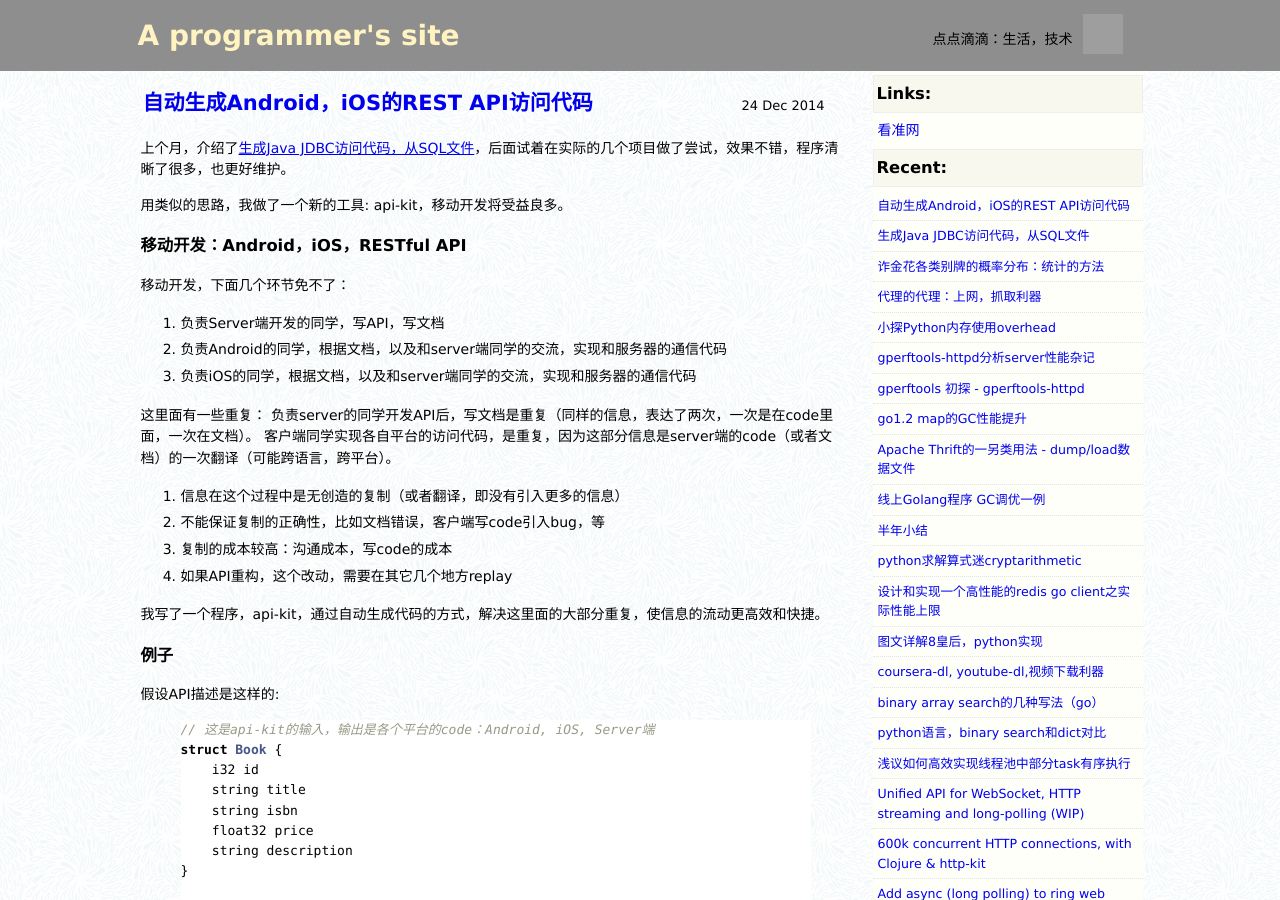
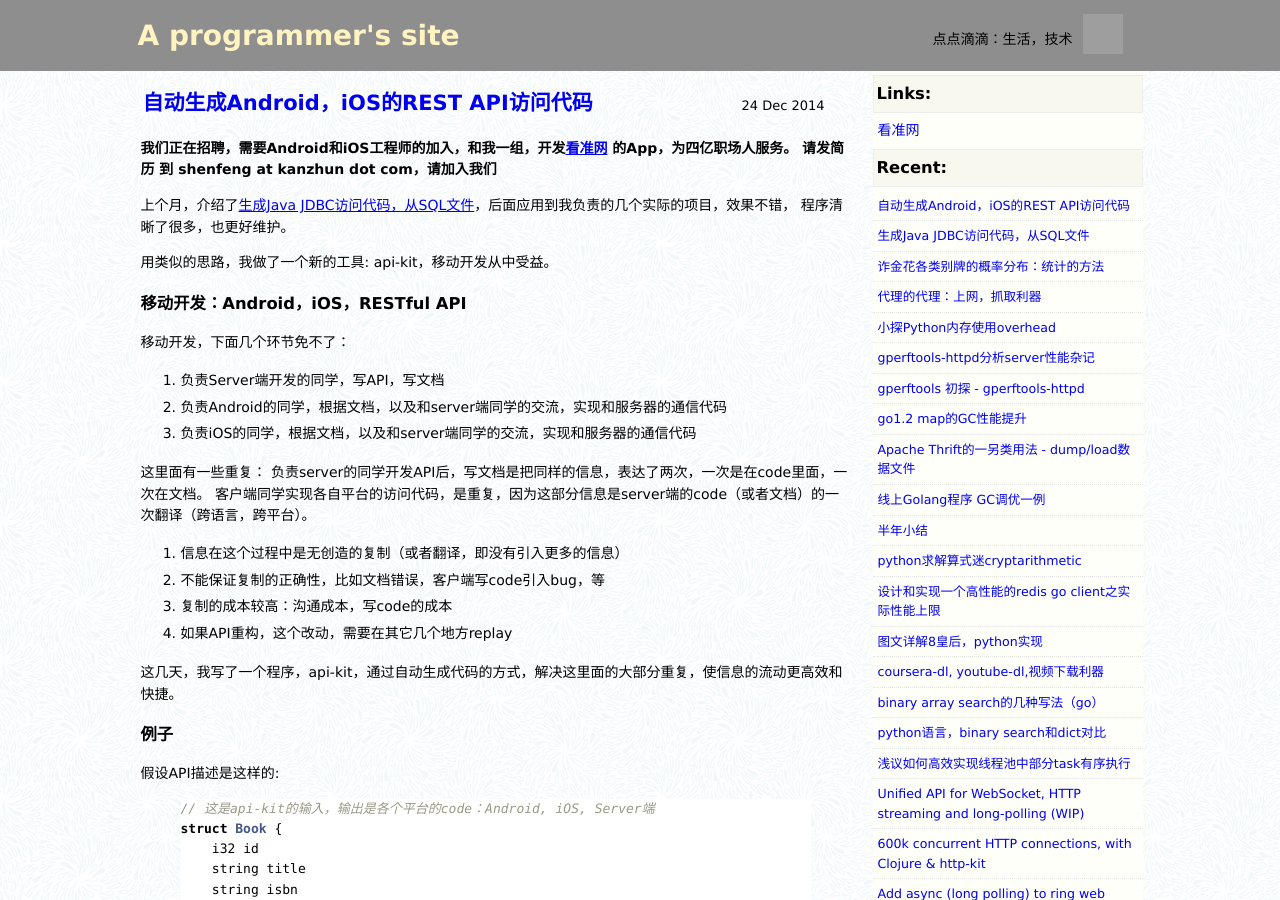
Before and after one commit to shenfeng/shenfeng.github.com, a Jekyll site: the page built from _posts/2014-12-24-intro-api-kit.md, in a window 1280 px wide and 900 px high. Built offline with Jekyll 4.4.1, drawn with Linux system fonts in a browser that asks for light colours; comment, search, counter and statistics services are not loaded; some of the changed text lies outside the part shown; grey boxes are pictures that could not be loaded.

Commit message:
fix intro api kit

```diff
--- a/_posts/2014-12-24-intro-api-kit.md
+++ b/_posts/2014-12-24-intro-api-kit.md
@@ -6,9 +6,13 @@
 title:  自动生成Android，iOS的REST API访问代码
 ---
 
-上个月，介绍了[生成Java JDBC访问代码，从SQL文件](/java-jdbc-generate-boilerplate.html)，后面试着在实际的几个项目做了尝试，效果不错，程序清晰了很多，也更好维护。
+**我们正在招聘，需要Android和iOS工程师的加入，和我一组，开发[看准网](http://www.kanzhun.com) 的App，为四亿职场人服务。
+请发简历 到 shenfeng at kanzhun dot com，请加入我们**
 
-用类似的思路，我做了一个新的工具: api-kit，移动开发将受益良多。
+上个月，介绍了[生成Java JDBC访问代码，从SQL文件](/java-jdbc-generate-boilerplate.html)，后面应用到我负责的几个实际的项目，效果不错，
+程序清晰了很多，也更好维护。
+
+用类似的思路，我做了一个新的工具: api-kit，移动开发从中受益。
 
 ### 移动开发：Android，iOS，RESTful API
 
@@ -18,15 +22,15 @@
 2. 负责Android的同学，根据文档，以及和server端同学的交流，实现和服务器的通信代码
 3. 负责iOS的同学，根据文档，以及和server端同学的交流，实现和服务器的通信代码
 
-这里面有一些重复： 负责server的同学开发API后，写文档是重复（同样的信息，表达了两次，一次是在code里面，一次在文档）。
-客户端同学实现各自平台的访问代码，是重复，因为这部分信息是server端的code（或者文档）的一次翻译（可能跨语言，跨平台）。
+这里面有一些重复： 负责server的同学开发API后，写文档是把同样的信息，表达了两次，一次是在code里面，一次在文档。
+客户端同学实现各自平台的访问代码，是重复，因为这部分信息是server端的code（或者文档）的一次翻译（跨语言，跨平台）。
 
 1. 信息在这个过程中是无创造的复制（或者翻译，即没有引入更多的信息）
 2. 不能保证复制的正确性，比如文档错误，客户端写code引入bug，等
 3. 复制的成本较高：沟通成本，写code的成本
 4. 如果API重构，这个改动，需要在其它几个地方replay
 
-我写了一个程序，api-kit，通过自动生成代码的方式，解决这里面的大部分重复，使信息的流动更高效和快捷。
+这几天，我写了一个程序，api-kit，通过自动生成代码的方式，解决这里面的大部分重复，使信息的流动更高效和快捷。
 
 ### 例子
 
@@ -86,23 +90,24 @@
 
 ![2](imgs/apikit/android.png)
 
-零依赖，能有效的减少apk的体积。
+零依赖，能有效的减少apk的体积。在compiler的帮助下，做到类型安全，服务器重构后，这边会编译出错，refactor会方便一些。
 
 
 ### 生成的iOS的code
 
-iOS显然是需要支持的。我先花了一天时间，学习了swift并完成生成swift的code。 在和公司的iOS工程师沟通时，他们在用objective-c，
-于是又多花了一天时间看了一下oc，语法有点不太习惯，但还是搞定了
+iOS显然是需要支持的。先花了一天时间，学习swift，并完成swift的code生成的生成。 在和公司的iOS工程师沟通时，他们在用objective-c，
+于是又多花了一天时间看oc，并生成oc的code，语法有点不太习惯，但还是搞定了。
 
 ![2](imgs/apikit/ios.png)
 
-也是零依赖的，能有效的减少app的体积。
+也是零依赖的，能有效的减少app的体积。由于oc支持类型安全的dict和arr挺困难，于是，通过注释帮助一点。
+
+![2](imgs/apikit/os_type.png)
 
 ### Batch，打包多个请求
 
-由于移动的特殊性（latency），但一个页面一般需要请求多次，才能render。由于请求多用异步，多个异步的嵌套挺不方便，
-如果能合并这些请求，显然移动端的开发是更方便的。api-kit透明的实现了这一点。
-
+由于移动的特殊性（latency），一个页面一般需要请求多次，才能render。请求多用异步，多个异步的嵌套挺不方便，
+如果能合并这些请求，移动端的开发会更方便，也会提高性能。api-kit透明的实现了这一点。
 
 {% highlight cpp %}
 ns com.kanzhun.api
@@ -143,7 +148,7 @@
 
 {% endhighlight %}
 
-生成的code，会在服务器端透明的处理掉Batch请求。 并且会为客户端生成名为Batch的函数：
+生成的code，会在服务器端透明的处理掉Batch请求，并且会为客户端生成名为Batch的函数：
 
 ![2](imgs/apikit/batch.png)
 
@@ -162,5 +167,6 @@
 1. 可能我会想办法做到透明的cache（生成cache的code），
 2. 支持其它语言，比如生成ajax调用的js code，用于支持网站开发，Python的客户端（开发时的黑盒子测试）
 
-**另外，我们正在招聘，需要Android和iOS工程师的加入，在api-kit的帮助下，开发[看准网](http://www.kanzhun.com) 的App，为四亿职场人服务。
-感兴趣，请发简历 到 shenfeng at kanzhun dot com，你不会后悔这次选择的**
+
+**我们正在招聘，需要Android和iOS工程师的加入，和我一组，开发[看准网](http://www.kanzhun.com) 的App，为四亿职场人服务。
+请发简历 到 shenfeng at kanzhun dot com，请加入我们**
```
Also changed, not shown: other parts of _posts/2014-12-24-intro-api-kit.md (+1 -1 lines), imgs/apikit/os_type.png (added).
